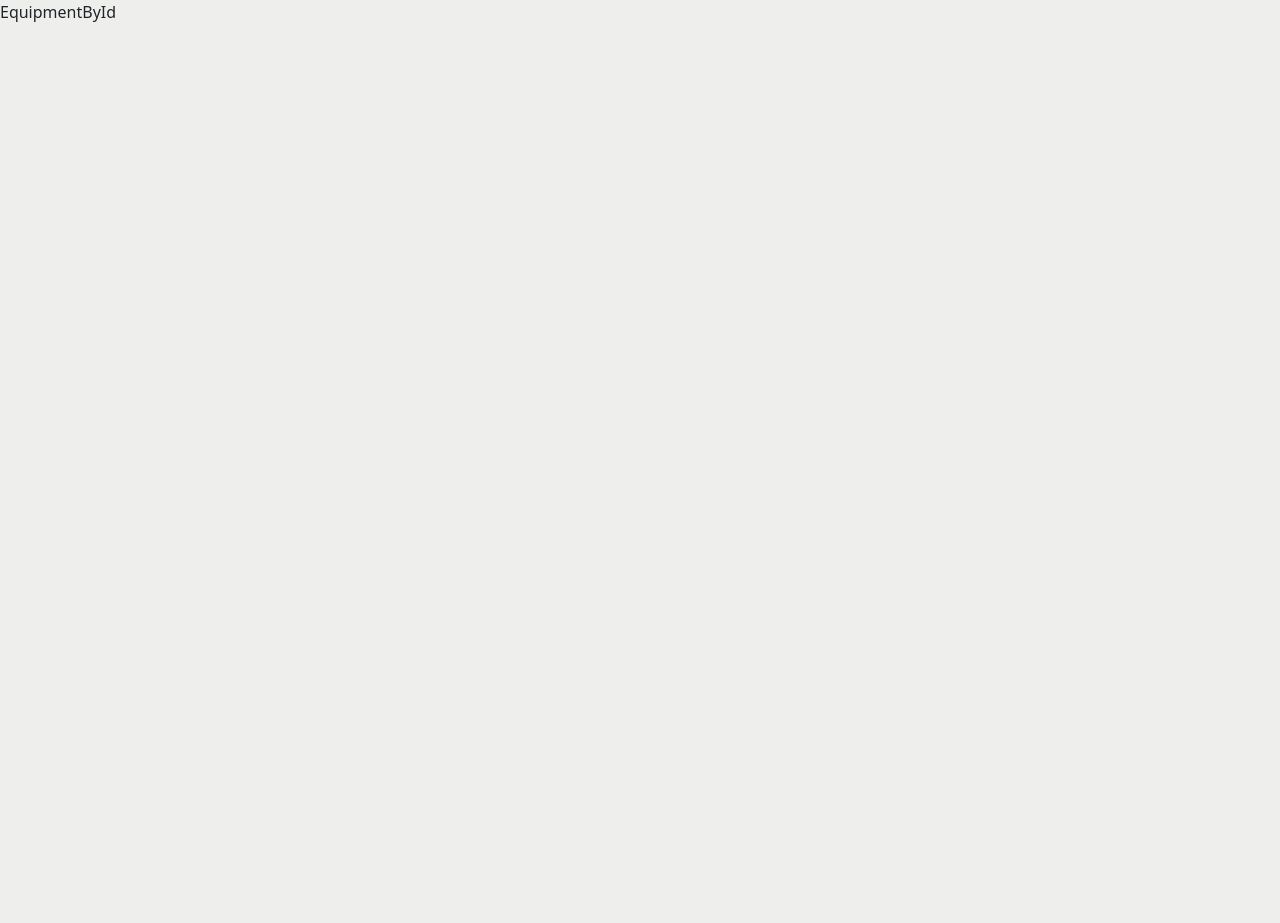
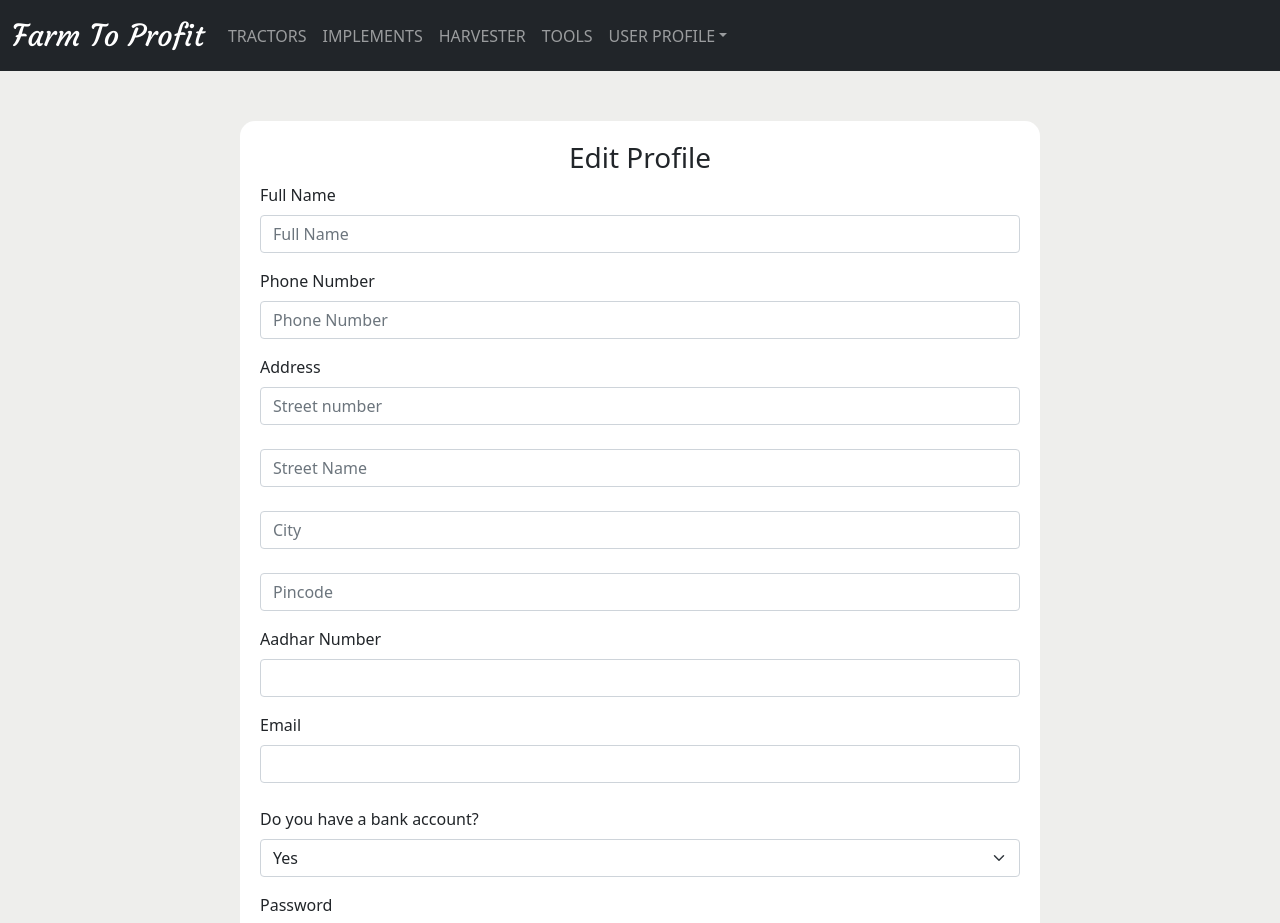
Before and after one commit to veena-02/FarmToProfit, a React (Create React App) app: page /editProfile in a window 1280 px wide. Shown: the top 923 px of the page. Before the commit the page ends 800 px from the top, so only its background shows below. Built offline with nearby package versions, Linux system fonts and the light colour scheme; a web font is replaced by a local one.

Commit message:
edit profile page added

```diff
--- a/src/App.js
+++ b/src/App.js
@@ -11,6 +11,7 @@ import LessorRegistration from './Components/LessorRegistration/LessorRegistrati
 import AddVehicle from './Components/AddVehicle/AddVehicle';
 import SameTypeEquip from './Components/EquipmentOfSameType/SameTypeEquip.js';
 import './App.css';
+import EditProfile from './Components/UserProfile/EditProfile/EditProfile';
 
 function App() {
   return (
@@ -25,6 +26,8 @@ function App() {
           <Route path="contactUs" element={<ContactUs />} />
           <Route path="addvehicle" element={<AddVehicle />} />
           <Route path="equipmentList/:equipType" element={<SameTypeEquip />} />
+          <Route path="editProfile" element={<EditProfile />} />
+
         </Routes>
     </div>
   );
--- a/src/Components/EquipmentOfSameType/SameTypeEquip.js
+++ b/src/Components/EquipmentOfSameType/SameTypeEquip.js
@@ -1,12 +1,14 @@
 import React from 'react';
 import {useParams} from 'react-router-dom';
 import './SameTypeEquip.css';
+import ToolsNavbar from '../toolsNavbar/ToolsNavbar.js'
 
 const SameTypeEquip=({match})=>{
 
     let {equipType} = useParams();
     return(
         <>
+        <ToolsNavbar />
         <div>
             <h2 className="equipment_type_heading">{equipType.split("$").join(" ").toUpperCase()}</h2>
             <div className="equipment_list_parent">
--- a/src/Components/LessorRegistration/LessorRegistration.js
+++ b/src/Components/LessorRegistration/LessorRegistration.js
@@ -3,6 +3,7 @@ import axios from 'axios';
 import {FormGroup, Label, Input, Form, FormText, Button} from 'reactstrap'
 //import DatePicker from 'react-datepicker';
 import "./LessorRegistration.css";
+import MyNavbar from './../MyNavbar/MyNavbar';
 
 export default class LessorRegistration extends Component {
   constructor(props) {
@@ -143,6 +144,7 @@ export default class LessorRegistration extends Component {
   render() {
     return (
         <>
+        <MyNavbar />
         <div className="register_background">
 
             <Form className="register_us" onSubmit={this.onSubmit}>
--- a/src/Components/Login/Login.js
+++ b/src/Components/Login/Login.js
@@ -5,6 +5,7 @@ import axios from "axios";
 import { FormGroup, Label, Input, Form, FormText, Button } from "reactstrap";
 //import DatePicker from 'react-datepicker';
 import "./Login.css";
+import MyNavbar from './../MyNavbar/MyNavbar';
 
 export default class Login extends Component {
   constructor(props) {
@@ -85,6 +86,7 @@ export default class Login extends Component {
   render() {
     return (
       <>
+        <MyNavbar />
         <div className="register_background">
           <Form className="register_us" onSubmit={this.onSubmit}>
             <h3 className="text-center">LOGIN</h3>
--- /dev/null
+++ b/src/Components/UserProfile/EditProfile/EditProfile.js
@@ -0,0 +1,167 @@
+import React from 'react';
+import axios from 'axios';
+import {FormGroup, Label, Input, Form, FormText, Button} from 'reactstrap'
+import "./../../FarmerRegistration/FarmerRegistration.css";
+import ToolsNavbar from '../../toolsNavbar/ToolsNavbar.js';
+
+const EditProfile=()=>{
+    return (
+        <>
+        <ToolsNavbar />
+        <div className="register_background">
+
+            <Form className="register_us">
+            <h3 className="text-center">Edit Profile</h3>
+
+            <FormGroup>
+                <Label for="name">
+                Full Name
+                </Label>
+                <Input
+                    id="name"
+                    name="name"
+                    placeholder="Full Name"
+                    type="text"
+                    //value={this.state.name}
+                   // onChange={this.onChangeName}
+                />
+            </FormGroup>
+            <FormGroup>
+                <Label for="pnumber">
+                Phone Number
+                </Label>
+                <Input
+                    id="phone_no"
+                    name="pnumber"
+                    placeholder="Phone Number"
+                    type="number"
+
+                   // onChange={this.onChangePnumber}
+                />
+            </FormGroup>
+            <FormGroup>
+                <Label for="address">
+                Address
+                </Label>
+                <Input
+                    id="streetNo"
+                    name="streetNo"
+                    placeholder="Street number"
+                    type="number"
+                    //value={this.state.streetNo}
+                   // onChange={this.onChangeStreetNo}
+                />
+                <Input
+                    className="mt-4"
+                    id="streetName"
+                    name="streetName"
+                    placeholder="Street Name"
+                    type="text"
+                    //value={this.state.streetName}
+                   // onChange={this.onChangeStreetName}
+                />
+                <Input
+                    className="mt-4"
+                    id="city"
+                    name="city"
+                    placeholder="City"
+                    type="text"
+                    //value={this.state.city}
+                   // onChange={this.onChangeCity}
+                />
+                <Input
+                    className="mt-4"
+                    id="pincode"
+                    name="pincode"
+                    placeholder="Pincode"
+                    type="text"
+                    //value={this.state.pincode}
+                   // onChange={this.onChangePincode}
+                />
+            </FormGroup>
+            <FormGroup>
+                <Label for="adhar_no">
+                Aadhar Number
+                </Label>
+                <Input
+                    id="adhar_no"
+                    name="aadhar"
+                    placeholder=""
+                    type="Number"
+                    //value={this.state.aadhar}
+                   // onChange={this.onChangeAadhar}
+
+                />
+            </FormGroup>
+            <FormGroup>
+                <Label for="exampleEmail">
+                Email
+                </Label>
+                <Input
+                    id="exampleEmail"
+                    name="email"
+                    placeholder=""
+                    type="email"
+                    //value={this.state.email}
+                   // onChange={this.onChangeEmail}
+                />
+        <FormGroup>
+            <br />
+            <Label for="exampleSelect">
+                Do you have a bank account?
+            </Label>
+            <Input
+                id="exampleSelect"
+                name="haveAccount"
+                type="select"
+               // value={this.state.haveAccount}
+               // onChange={this.onChangeHaveAccount}
+            >
+                <option>
+                    Yes
+                </option>
+                <option>
+                    No
+                </option>
+            </Input>
+
+        </FormGroup>
+
+        </FormGroup>
+        <FormGroup>
+            <Label for="examplePassword">
+                Password
+            </Label>
+            <Input
+                id="examplePassword"
+                name="password"
+                placeholder=""
+                type="password"
+               // value={this.state.password}
+               // onChange={this.onChangePassword}
+            />
+        </FormGroup>
+        <FormGroup>
+            <Label for="confirmPassword">
+                Confirm Password
+            </Label>
+            <Input
+                id="confirmPassword"
+                name="confirmPassword"
+                placeholder=""
+                type="password"
+                //value={this.state.confirmPassword}
+               // onChange={this.onChangeConfirmPassword}
+            />
+            <Label className="small small"></Label>
+        </FormGroup>
+
+        <input type="submit" value="Register" className="btn btn-primary" />
+
+        </Form>
+        </div>
+    </>
+    );
+}
+
+export default EditProfile;
--- a/src/Components/toolsNavbar/ToolsNavbar.js
+++ b/src/Components/toolsNavbar/ToolsNavbar.js
@@ -14,7 +14,7 @@ const ToolsNavbar = () =>{
                 dark
 
             >
-                <NavbarBrand href="/" className="font_changes">
+                <NavbarBrand href="/equipmentList" className="font_changes">
                     {/* <img src = {brandName} /> */}
                     Farm To Profit
                 </NavbarBrand>
@@ -25,22 +25,22 @@ const ToolsNavbar = () =>{
                         navbar
                     >
                         <NavItem>
-                            <NavLink href="#tractors">
+                            <NavLink href="/equipmentList#tractors">
                                 TRACTORS
                             </NavLink>
                         </NavItem>
                         <NavItem>
-                            <NavLink href="#implements">
+                            <NavLink href="/equipmentList#implements">
                                 IMPLEMENTS
                             </NavLink>
                         </NavItem>
                         <NavItem>
-                            <NavLink href="#harvester">
+                            <NavLink href="/equipmentList#harvester">
                                 HARVESTER
                             </NavLink>
                         </NavItem>
                         <NavItem>
-                            <NavLink href="#tools">
+                            <NavLink href="/equipmentList#tools">
                                 TOOLS
                             </NavLink>
                         </NavItem>
@@ -58,7 +58,7 @@ const ToolsNavbar = () =>{
                             <DropdownMenu right>
                                 <DropdownItem>
                                     <NavLink className="text-dark"
-                                    href="">EDIT PROFILE</NavLink>
+                                    href="/editProfile">EDIT PROFILE</NavLink>
                                 </DropdownItem>
                                 <DropdownItem divider />
                                 <DropdownItem>
```
Also changed, not shown: src/Components/UserProfile/EditProfile/EditProfile.css (added).
